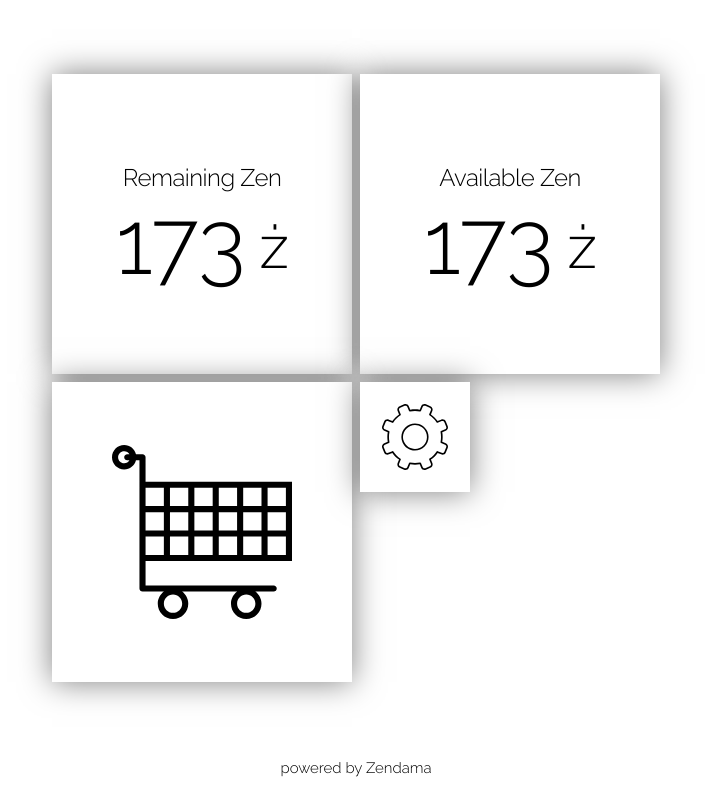
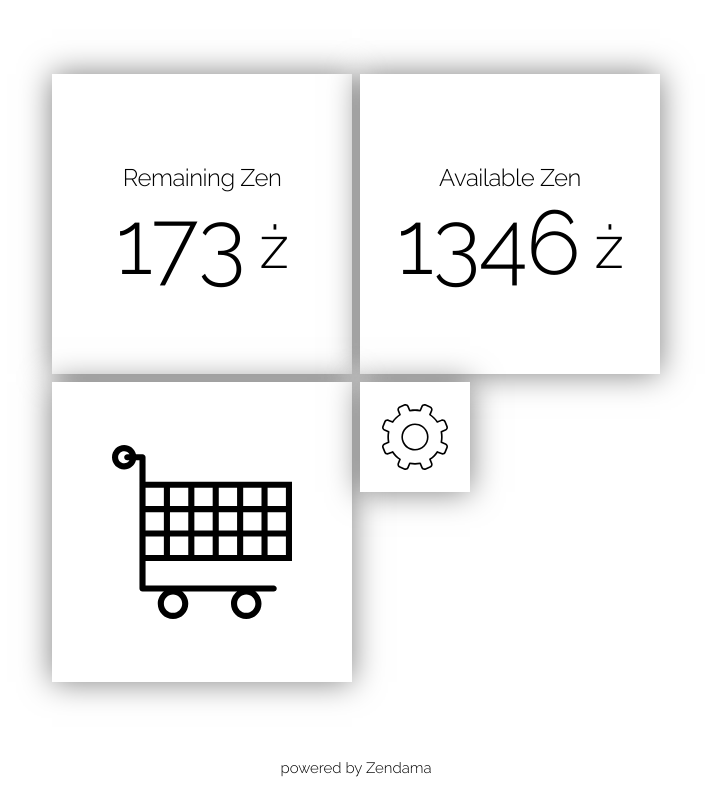
Before and after one commit to cboyce183/thesis-frontend, a React (Create React App) app in the folder thesis/: page / in a window 1280 px wide. Shown: the whole page, without its empty margins (284-995 px from the left). Built offline with nearby package versions, Linux system fonts and the light colour scheme; the HTML template or start-up script is replaced by a standard one.

Commit message:
style: modified svg files

```diff
--- a/thesis/src/App.css
+++ b/thesis/src/App.css
@@ -4,6 +4,10 @@
   max-width: 960px;
   margin: auto;
   height: 100vh;
+}
+
+.cogwheel {
+  fill: green;
 }
 
 .container {
--- a/thesis/src/containers/Panel/Panel.js
+++ b/thesis/src/containers/Panel/Panel.js
@@ -19,7 +19,7 @@ class Panel extends Component {
             <PanelSquare
               isSummary={true}
               title="Available Zen"
-              zen="173"
+              zen="1346"
             />
             <PanelSquare
               alter="cart"
```
Also changed, not shown: thesis/src/assets/cart.svg, thesis/src/assets/settings.svg.
